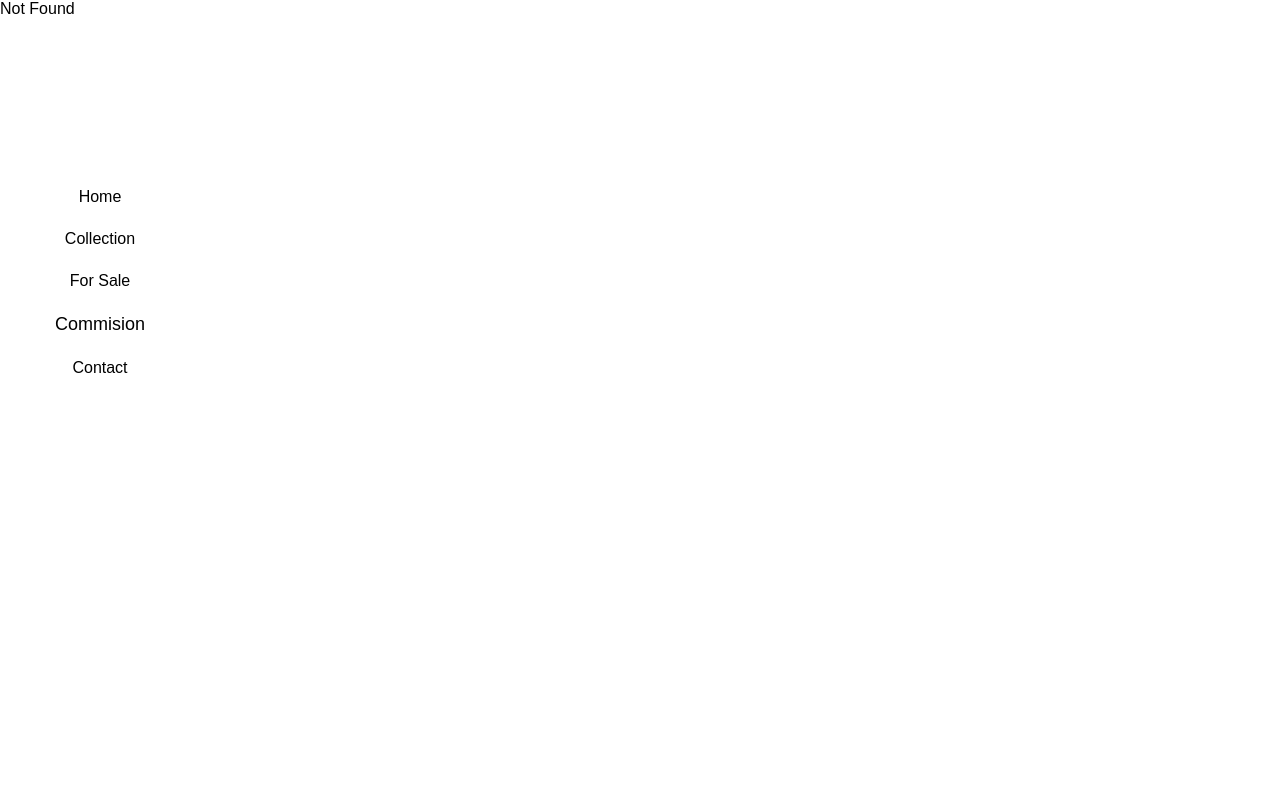
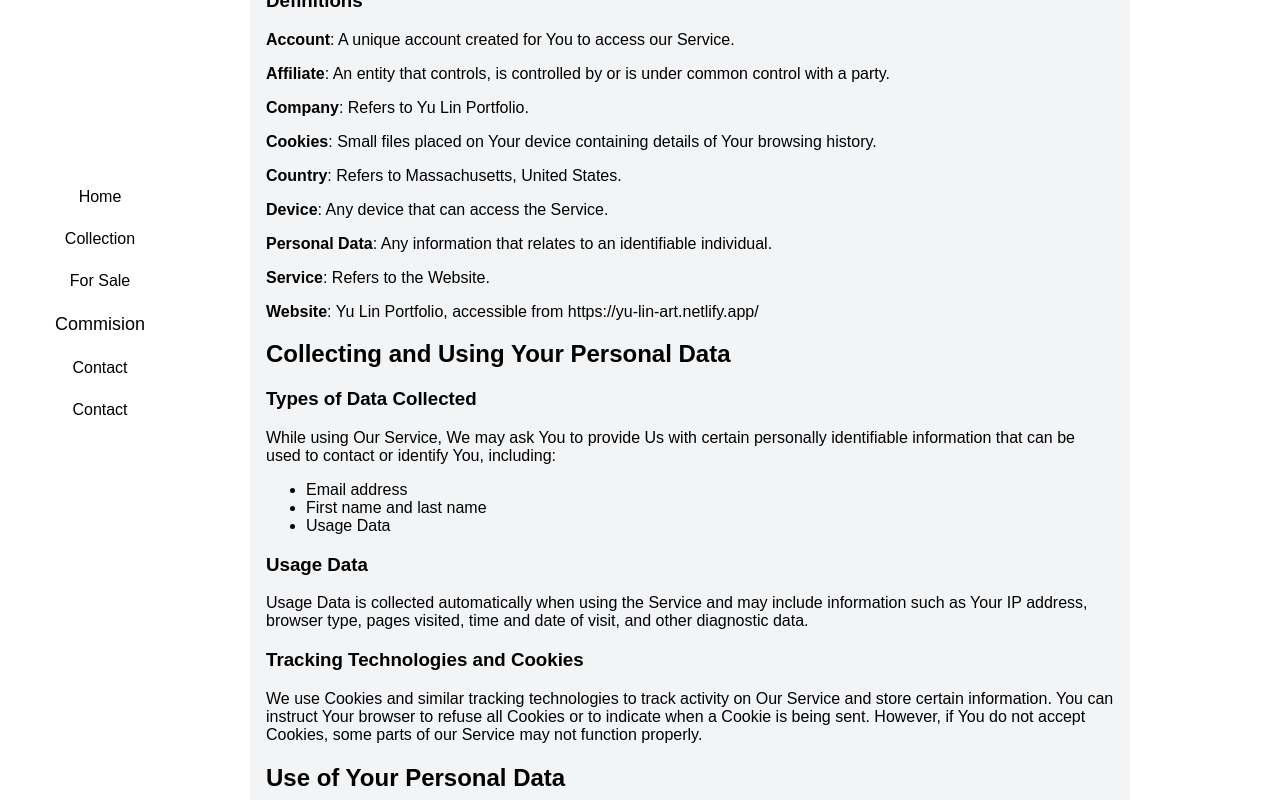
Before and after one commit to linyu3294/portfolio-react, a React (Vite) app: page /privacy-policy in a window 1280 px wide. Before the commit this address had no page. Built offline with nearby package versions, Linux system fonts and the light colour scheme.

Commit message:
Add privacy policy

```diff
--- a/src/App.tsx
+++ b/src/App.tsx
@@ -12,6 +12,7 @@ import Sale from "./components/pages/sale.page";
 import Commission from "./components/pages/commission.dialog";
 import CommissionForm from "./components/pages/commission-form.component";
 import Payment from "./components/pages/payment.component";
+import PrivacyPolicy from "./components/pages/privacy-policy.component";
 
 const App: React.FC = () => {
   return (
@@ -25,6 +26,7 @@ const App: React.FC = () => {
         <Route path="/sale" Component={Sale} />
         <Route path="/commission" element={<Commission isOpen={true} setIsOpen={() => {}} />} />
         <Route path="/payment" Component={Payment} />
+        <Route path="/privacy-policy" Component={PrivacyPolicy} />
         <Route path="*" element={<div>Not Found</div>} />
       </Routes>
     </Router>
--- a/src/components/navbar.component.tsx
+++ b/src/components/navbar.component.tsx
@@ -28,6 +28,7 @@ const NavBar: React.FC = () => {
       </div>
       <DialogBox isOpen={isOpen} setIsOpen={setIsOpen} />
       <Link to="/contact">Contact</Link>
+      <Link to="/privacy-policy">Contact</Link>
     </nav>
   );
 };
--- /dev/null
+++ b/src/components/pages/privacy-policy.component.tsx
@@ -0,0 +1,95 @@
+import React from "react";
+
+
+
+const PrivacyPolicy: React.FC  = () => {
+    return (
+    <div className="page-container">
+    <div className="container mx-auto p-6 text-gray-800">
+        <h1 className="text-3xl font-bold mb-4">Privacy Policy for Yu Lin Portfolio</h1>
+        <p className="text-sm text-gray-500 mb-6">Last updated: March 06, 2025</p>
+        <p>
+        This Privacy Policy describes Our policies and procedures on the
+        collection, use, and disclosure of Your information when You use the
+        Service and tells You about Your privacy rights and how the law protects
+        You.
+        </p>
+        <p>
+        We use Your Personal data to provide and improve the Service. By using
+        the Service, You agree to the collection and use of information in
+        accordance with this Privacy Policy.
+        </p>
+
+        <h2 className="text-2xl font-semibold mt-6">Interpretation and Definitions</h2>
+        <h3 className="text-xl font-semibold mt-4">Interpretation</h3>
+        <p>
+        The words of which the initial letter is capitalized have meanings
+        defined under the following conditions. The following definitions shall
+        have the same meaning regardless of whether they appear in singular or
+        in plural.
+        </p>
+
+        <h3 className="text-xl font-semibold mt-4">Definitions</h3>
+        <p><strong>Account</strong>: A unique account created for You to access our Service.</p>
+        <p><strong>Affiliate</strong>: An entity that controls, is controlled by or is under common control with a party.</p>
+        <p><strong>Company</strong>: Refers to Yu Lin Portfolio.</p>
+        <p><strong>Cookies</strong>: Small files placed on Your device containing details of Your browsing history.</p>
+        <p><strong>Country</strong>: Refers to Massachusetts, United States.</p>
+        <p><strong>Device</strong>: Any device that can access the Service.</p>
+        <p><strong>Personal Data</strong>: Any information that relates to an identifiable individual.</p>
+        <p><strong>Service</strong>: Refers to the Website.</p>
+        <p><strong>Website</strong>: Yu Lin Portfolio, accessible from <a href="https://yu-lin-art.netlify.app/" className="text-blue-500">https://yu-lin-art.netlify.app/</a></p>
+
+        <h2 className="text-2xl font-semibold mt-6">Collecting and Using Your Personal Data</h2>
+        <h3 className="text-xl font-semibold mt-4">Types of Data Collected</h3>
+        <p>
+        While using Our Service, We may ask You to provide Us with certain personally identifiable
+        information that can be used to contact or identify You, including:
+        </p>
+        <ul className="list-disc list-inside ml-4">
+        <li>Email address</li>
+        <li>First name and last name</li>
+        <li>Usage Data</li>
+        </ul>
+
+        <h3 className="text-xl font-semibold mt-4">Usage Data</h3>
+        <p>
+        Usage Data is collected automatically when using the Service and may include information
+        such as Your IP address, browser type, pages visited, time and date of visit, and other diagnostic data.
+        </p>
+
+        <h3 className="text-xl font-semibold mt-4">Tracking Technologies and Cookies</h3>
+        <p>
+        We use Cookies and similar tracking technologies to track activity on Our Service and store
+        certain information. You can instruct Your browser to refuse all Cookies or to indicate when a
+        Cookie is being sent. However, if You do not accept Cookies, some parts of our Service may not
+        function properly.
+        </p>
+
+        <h2 className="text-2xl font-semibold mt-6">Use of Your Personal Data</h2>
+        <p>The Company may use Personal Data for the following purposes:</p>
+        <ul className="list-disc list-inside ml-4">
+        <li>To provide and maintain our Service</li>
+        <li>To manage Your Account</li>
+        <li>To contact You for updates or informational purposes</li>
+        <li>To provide You with news, special offers, and other relevant information</li>
+        </ul>
+
+        <h2 className="text-2xl font-semibold mt-6">Your Privacy Rights</h2>
+        <p>
+        You have the right to request access to, correct, or delete any personal information that We have
+        collected about You. You may contact us to make such a request.
+        </p>
+
+        <h2 className="text-2xl font-semibold mt-6">Contact Us</h2>
+        <p>If you have any questions about this Privacy Policy, You can contact us:</p>
+        <ul className="list-disc list-inside ml-4">
+        <li>By email: <a href="mailto:yulinart8@gmail.com" className="text-blue-500">yulinart8@gmail.com</a></li>
+        <li>By visiting this page on our website: <a href="https://yu-lin-art.netlify.app/contact" className="text-blue-500">Contact Page</a></li>
+        </ul>
+        </div>
+    </div>
+    );
+};
+
+export default PrivacyPolicy;
--- a/src/components/pages/sale.page.tsx
+++ b/src/components/pages/sale.page.tsx
@@ -1,4 +1,3 @@
-import React from "react";
 import { useNavigate } from "react-router-dom";
 
 const products = [
```
